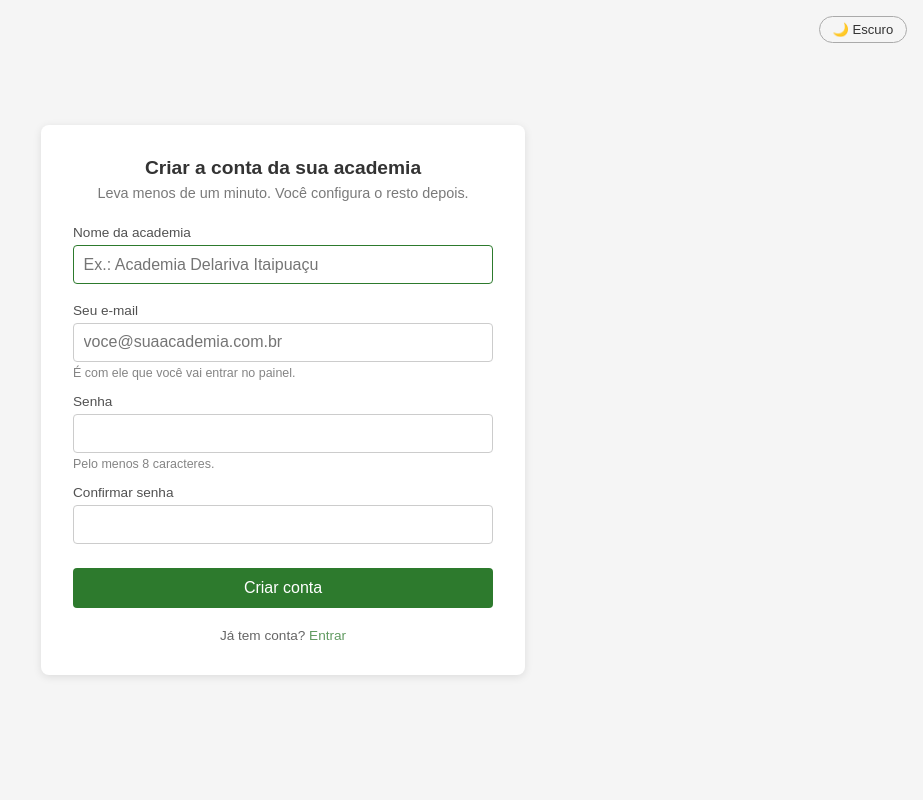
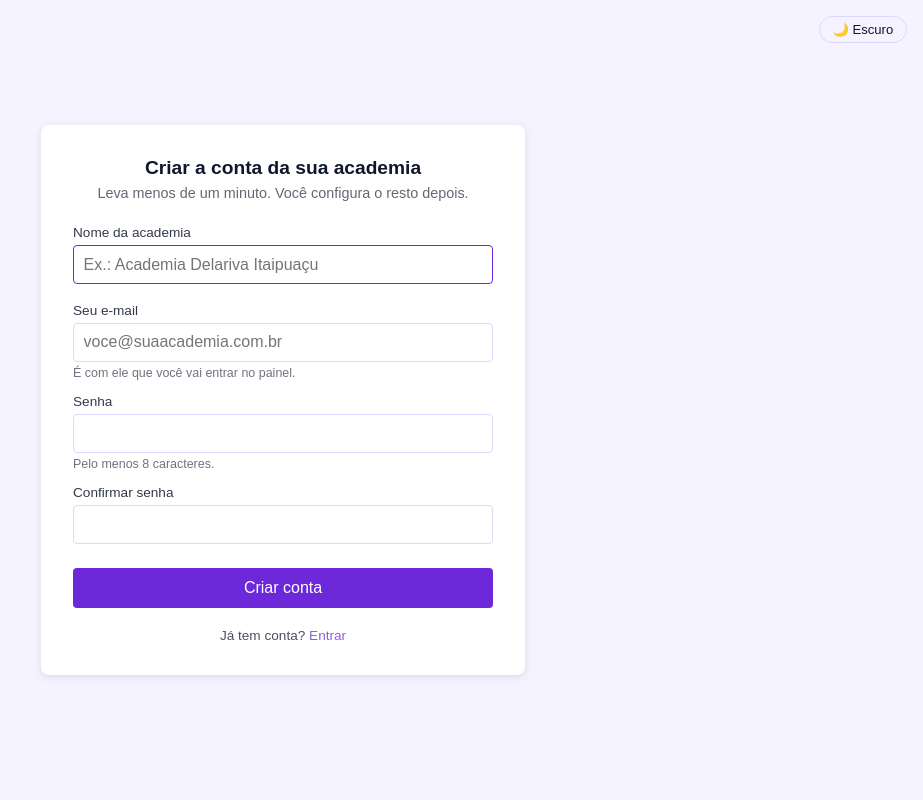
Before and after one commit to xiadito/AtendenteIA, a Flask app: page /dashboard/signup in a window 1280 px wide. Shown: the whole page, without its empty margins (357-1280 px from the left). Run offline with Flask 3, Linux system fonts and the light colour scheme; some libraries are stand-ins or nearby versions.

Commit message:
style: substitui a paleta verde pelo roxo da marca
As cinco cores da empresa entram como tokens em theme.css e as dez telas
passam a lê-las de lá, em vez de repetir literais:

    Roxo principal #6D28D9 · Roxo profundo #4C1D95 · Roxo claro #A78BFA
    Neutro escuro  #0F172A · Fundo claro   #F5F3FF

Três tokens novos, cada um resolvendo algo que a paleta antiga escondia:

- --brand-accent: a marca quando é TEXTO ou BORDA, não preenchimento.
  Precisa ser separado de --brand porque #6D28D9 sobre um cartão escuro
  dá 2.2:1 e some; no tema escuro este token vira o roxo claro (5.4:1).
  --brand continua #6D28D9 nos dois temas — é fundo sólido, e branco
  sobre ele dá 7.1:1. A barra do funil usa o acento pela mesma razão:
  ela é lida contra o trilho, não contra texto.
- --on-brand: o branco sobre --brand, antes escrito como #ffffff, #fff
  e white em oito lugares.
- --bubble-ai / --bubble-operator: os balões da conversa, com MAIS
  opacidade no tema escuro — 10% de roxo escuro sobre cartão escuro é
  invisível, defeito que a versão verde já tinha.

Mais --muted, --muted-soft, --neutral-bg e --neutral-text para os cinzas
literais (#888, #aaa, #555, #f0f0f0, #666666) de seis stylesheets.

As cores SEMÂNTICAS ficam como estavam, nas telas: verde de sucesso,
amarelo de aviso, vermelho de erro e de perigo. Elas dizem o que
aconteceu, não de quem é o produto — trocá-las por roxo apagaria o
sinal. A regra está no cabeçalho do theme.css.

Verificado: todo var(--x) resolve a um token definido e todo token
definido é usado; nenhum resquício da paleta antiga; os 20 pares de
contraste reais dos dois temas passam WCAG AA (pior caso 4.76:1).

Co-Authored-By: Claude Opus 5 <noreply@anthropic.com>

```diff
--- a/src/static/css/inbox.css
+++ b/src/static/css/inbox.css
@@ -22,7 +22,7 @@ body {
     display: inline-block;
     margin-bottom: 1rem;
     font-size: 0.85rem;
-    color: #888;
+    color: var(--muted);
     text-decoration: none;
 }
 
@@ -69,7 +69,7 @@ h1 {
 }
 
 .conversation-row a:hover {
-    border-color: var(--brand);
+    border-color: var(--brand-accent);
     transform: translateY(-1px);
 }
 
@@ -128,4 +128,4 @@ h1 {
 
 .tag-paused { background: #f8d7da; color: #721c24; }  /* vermelho */
 .tag-unread { background: #d4edda; color: #155724; }  /* verde    */
-.tag-stage  { background: #f0f0f0; color: #666666; }  /* cinza    */
+.tag-stage  { background: var(--neutral-bg); color: var(--neutral-text); }  /* cinza    */
--- a/src/static/css/login.css
+++ b/src/static/css/login.css
@@ -41,7 +41,7 @@ button[type="submit"] {
     width: 100%;
     padding: 0.7rem;
     background-color: var(--brand);
-    color: white;
+    color: var(--on-brand);
     border: none;
     border-radius: 4px;
     font-size: 1rem;
@@ -66,7 +66,7 @@ button[type="submit"]:hover { background-color: var(--brand-dark); }
 }
 
 .alt-action a {
-    color: var(--brand);
+    color: var(--brand-accent);
     text-decoration: none;
 }
 
--- a/src/static/css/menu.css
+++ b/src/static/css/menu.css
@@ -52,11 +52,11 @@ h1 {
 /* O tile de primeiros passos, enquanto houver pendência. Borda na cor da marca
    para puxar o olho sem virar alerta vermelho — é uma tarefa, não um erro. */
 .menu-item-pending {
-    border-color: var(--brand);
+    border-color: var(--brand-accent);
 }
 
 .menu-item:hover {
-    border-color: var(--brand);
+    border-color: var(--brand-accent);
     transform: translateY(-2px);
     box-shadow: 0 4px 12px rgba(0, 0, 0, 0.12);
 }
@@ -128,7 +128,7 @@ h1 {
     display: inline-block;
     margin-top: 1rem;
     font-size: 0.85rem;
-    color: var(--brand);
+    color: var(--brand-accent);
     text-decoration: none;
 }
 
--- a/src/static/css/signup.css
+++ b/src/static/css/signup.css
@@ -58,7 +58,7 @@ input[type="password"] {
 
 input:focus {
     outline: none;
-    border-color: var(--brand);
+    border-color: var(--brand-accent);
 }
 
 .field-hint {
@@ -79,7 +79,7 @@ button[type="submit"] {
     margin-top: 1.2rem;
     padding: 0.7rem;
     background-color: var(--brand);
-    color: white;
+    color: var(--on-brand);
     border: none;
     border-radius: 4px;
     font-size: 1rem;
@@ -103,7 +103,7 @@ button[type="submit"]:hover { background-color: var(--brand-dark); }
 }
 
 .alt-action a {
-    color: var(--brand);
+    color: var(--brand-accent);
     text-decoration: none;
 }
 
--- a/src/static/css/theme.css
+++ b/src/static/css/theme.css
@@ -1,17 +1,70 @@
+/* Paleta da marca e variáveis globais. Toda cor de marca do painel sai daqui —
+   nenhum stylesheet de tela deve trazer um literal roxo.
+
+   As cinco cores da empresa:
+       Roxo principal  #6D28D9
+       Roxo profundo   #4C1D95
+       Roxo claro      #A78BFA
+       Neutro escuro   #0F172A
+       Fundo claro     #F5F3FF
+
+   Os tons DERIVADOS abaixo (bordas, cinzas, superfície escura) não vieram da
+   lista: são da mesma família das cinco, escolhidos para o painel ter borda,
+   texto apagado e modo escuro sem inventar uma segunda paleta. Estão marcados
+   um a um.
+
+   As cores SEMÂNTICAS — verde de sucesso, amarelo de aviso, vermelho de erro —
+   continuam nos stylesheets de cada tela e continuam as mesmas: elas dizem o
+   que aconteceu, não de quem é o produto, e trocá-las por roxo apagaria o
+   sinal. */
+
 :root {
-    --bg: #f5f5f5;
+    /* Superfícies e texto */
+    --bg: #F5F3FF;             /* Fundo claro */
     --surface: #ffffff;
-    --text: #333333;
-    --input-border: #cccccc;
-    --brand: #2d7a2d;
-    --brand-dark: #235e23;
+    --text: #0F172A;           /* Neutro escuro */
+    --input-border: #DDD6FE;   /* derivado: roxo claro rebaixado, para borda */
+
+    /* Marca */
+    --brand: #6D28D9;          /* Roxo principal — preenchimento sólido */
+    --brand-dark: #4C1D95;     /* Roxo profundo — hover do preenchimento */
+    --brand-light: #A78BFA;    /* Roxo claro */
+    --on-brand: #ffffff;       /* texto sobre --brand: 7.1:1, passa AA */
+
+    /* A marca quando é TEXTO ou BORDA sobre a superfície, e não fundo.
+       Precisa ser um token separado porque #6D28D9 sobre um cartão escuro dá
+       2.2:1 e some; no tema escuro isto vira o roxo claro (5.8:1). */
+    --brand-accent: var(--brand);
+
+    /* Texto secundário e etiquetas neutras (o "cinza" das tags de estágio,
+       turma e integração desconectada). Derivados, família do neutro escuro. */
+    --muted: #64748B;
+    --muted-soft: #94A3B8;
+    --neutral-bg: #F1F5F9;
+    --neutral-text: #475569;
+
+    /* Balões da conversa: a marca diluída, não uma cor nova. */
+    --bubble-ai: rgba(109, 40, 217, 0.10);
+    --bubble-operator: rgba(109, 40, 217, 0.20);
 }
 
 body.dark {
-    --bg: #1a1a1a;
-    --surface: #242424;
-    --text: #e0e0e0;
-    --input-border: #444444;
+    --bg: #0F172A;             /* Neutro escuro */
+    --surface: #1E293B;        /* derivado: um degrau acima do neutro escuro */
+    --text: #EDE9FE;           /* derivado: roxo claro clareado, para texto */
+    --input-border: #334155;   /* derivado */
+
+    --brand-accent: var(--brand-light);
+
+    --muted: #94A3B8;
+    --muted-soft: #64748B;
+    --neutral-bg: #334155;
+    --neutral-text: #CBD5E1;
+
+    /* Mais opacidade que no tema claro: 10% de roxo sobre um cartão escuro é
+       invisível. */
+    --bubble-ai: rgba(167, 139, 250, 0.14);
+    --bubble-operator: rgba(167, 139, 250, 0.26);
 }
 
 body {
@@ -26,7 +79,7 @@ body {
     top: 1rem;
     right: 1rem;
     background: none;
-    border: 1px solid #aaa;
+    border: 1px solid var(--input-border);
     color: var(--text);
     border-radius: 20px;
     padding: 0.3rem 0.8rem;
```
Also changed, not shown: src/static/css/bookings.css (+4 -4 lines), src/static/css/conversation.css (+8 -8 lines), src/static/css/integrations.css (+6 -6 lines), src/static/css/metrics.css (+11 -8 lines), src/static/css/onboarding.css (+6 -5 lines), src/static/css/settings.css (+10 -10 lines).
